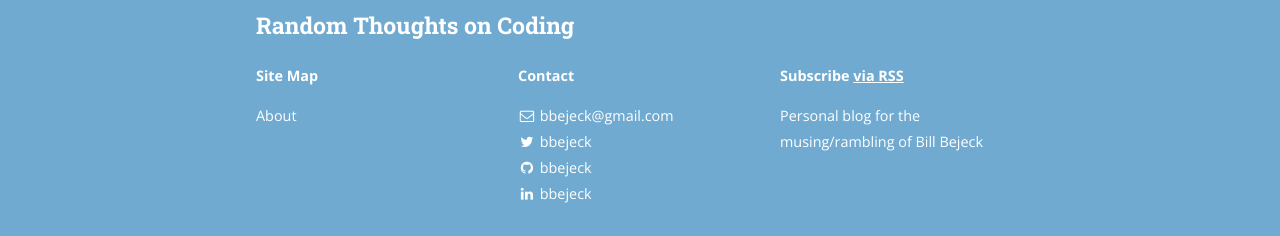
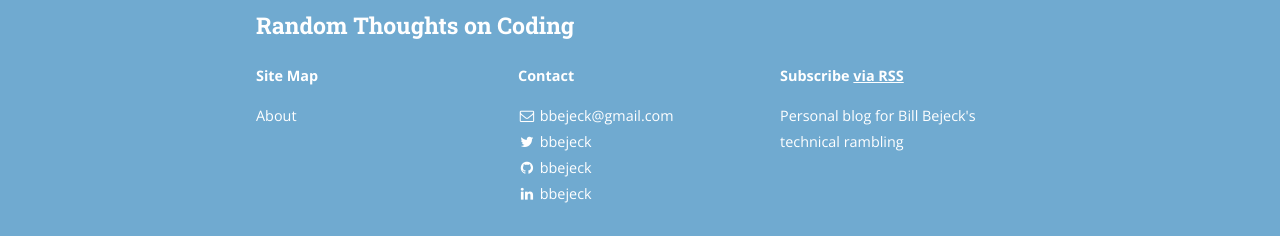
Before and after one commit to bbejeck/bbejeck.github.io, a Jekyll site: the page built from index.html, in a window 1280 px wide and 900 px high, scrolled down 1424 px. Shown: the part 661-897 px from the top of the window. Built offline with Jekyll 4.4.1, drawn with Linux system fonts in a browser that asks for light colours; nearby versions of some CDN libraries; the list of posts is cut into pages by our own code; some of the changed lines change nothing that is shown.

Commit message:
Updates for converting to GA4

```diff
--- a/_config.yml
+++ b/_config.yml
@@ -15,8 +15,9 @@
 subtitle: "A technical blog on whatever comes to mind"
 email: bbejeck@gmail.com
 name: Bill Bejeck
+author: Bill Bejeck
 description: >
-  Personal blog for the musing/rambling of Bill Bejeck
+  Personal blog for Bill Bejeck's technical rambling
 # Base URL of site (i.e. /blog). It should always start with a slash,
 # and never end with a slash. Set it to a blank value if hosting at the
 # root of your server.
@@ -24,6 +25,9 @@
 url: "https://codingjunkie.net" # the base hostname & protocol for your site
 cover: "/assets/glacier_smaller.png"
 logo: "/assets/favicon.png"
+twitter:
+  username: bbejeck
+  card: summary
 
 # Build settings
 markdown: kramdown
@@ -50,9 +54,6 @@
 
 # Disqus comments
 # disqus_shortname: bbejeck
-
-# Google analytics
-ga_tracking_id: "UA-16422585-1"
 
 
 # Social icons and sharing options
--- /dev/null
+++ b/_includes/analytics.html
@@ -0,0 +1,9 @@
+<!-- Global site tag (gtag.js) - Google Analytics -->
+<script async src="https://www.googletagmanager.com/gtag/js?id=G-4XBPCH5H1R"></script>
+<script>
+  window.dataLayer = window.dataLayer || [];
+  function gtag(){dataLayer.push(arguments);}
+  gtag('js', new Date());
+
+  gtag('config', 'G-4XBPCH5H1R');
+</script>
--- a/_includes/head.html
+++ b/_includes/head.html
@@ -77,4 +77,5 @@
 	<script type="text/javascript">
 		window.tooltips = []
 	</script>
+  {% include analytics.html %}
 </head>
```
